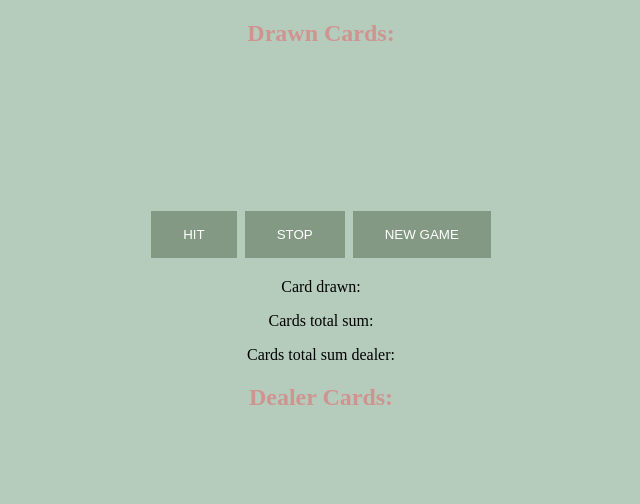
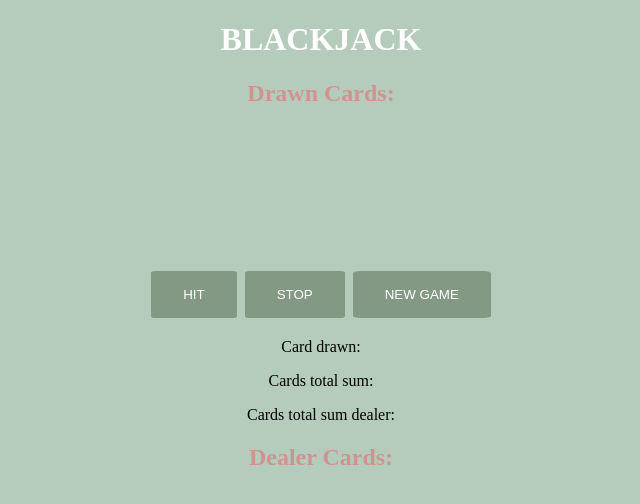
Before and after one commit to maureenoldyck/play-around, a PHP site: page / in a window 1280 px wide. Shown: the top 504 px of the page, without its empty margins (319-959 px from the left). Run offline with PHP 8.4, Linux system fonts and the light colour scheme.

Commit message:
Minor style change: add title + border radius button

```diff
--- a/blackjack/view.php
+++ b/blackjack/view.php
@@ -8,7 +8,9 @@
 	<title>Casino royale - Blackjack</title>
 </head>
 <body>
+	<div></div>
 	<div class="container">
+		<h1>BLACKJACK</h1>
 		<h2> Drawn Cards: </h2>
 		<table>
 			<tr>
@@ -35,12 +37,17 @@
 			</tr>
 		</table>
 	</div>
+	<div></div>
 </body>
 
 <style>
 
 body {
 	background-color: #B5CCBD;
+}
+
+h1{
+color: white;
 }
 
 h2 {
@@ -60,6 +67,7 @@ input {
   padding: 16px 32px;
   margin: 4px 2px;
   cursor: pointer;
+  border-radius: 5%;
 }
 
 .container {
```
